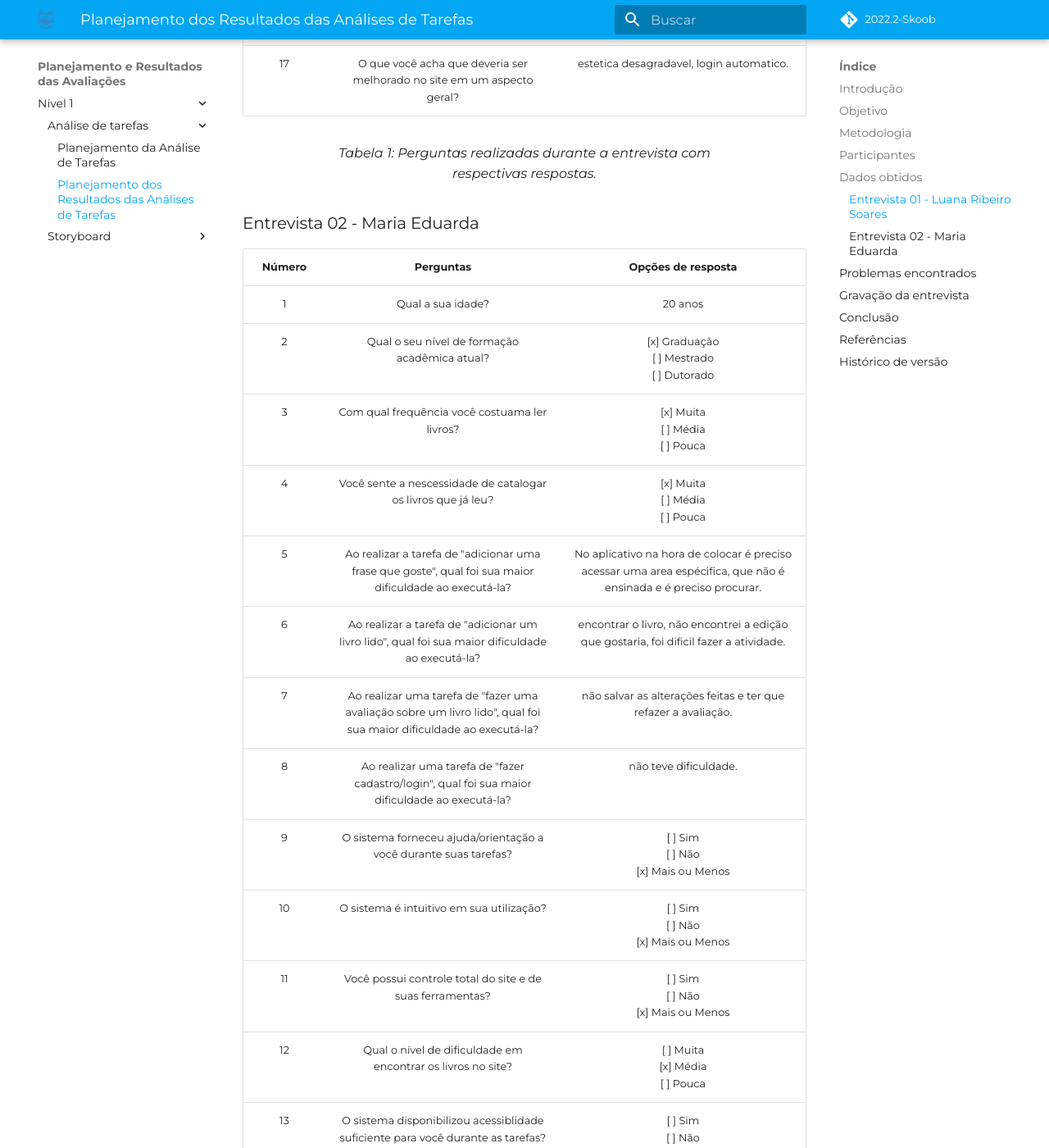
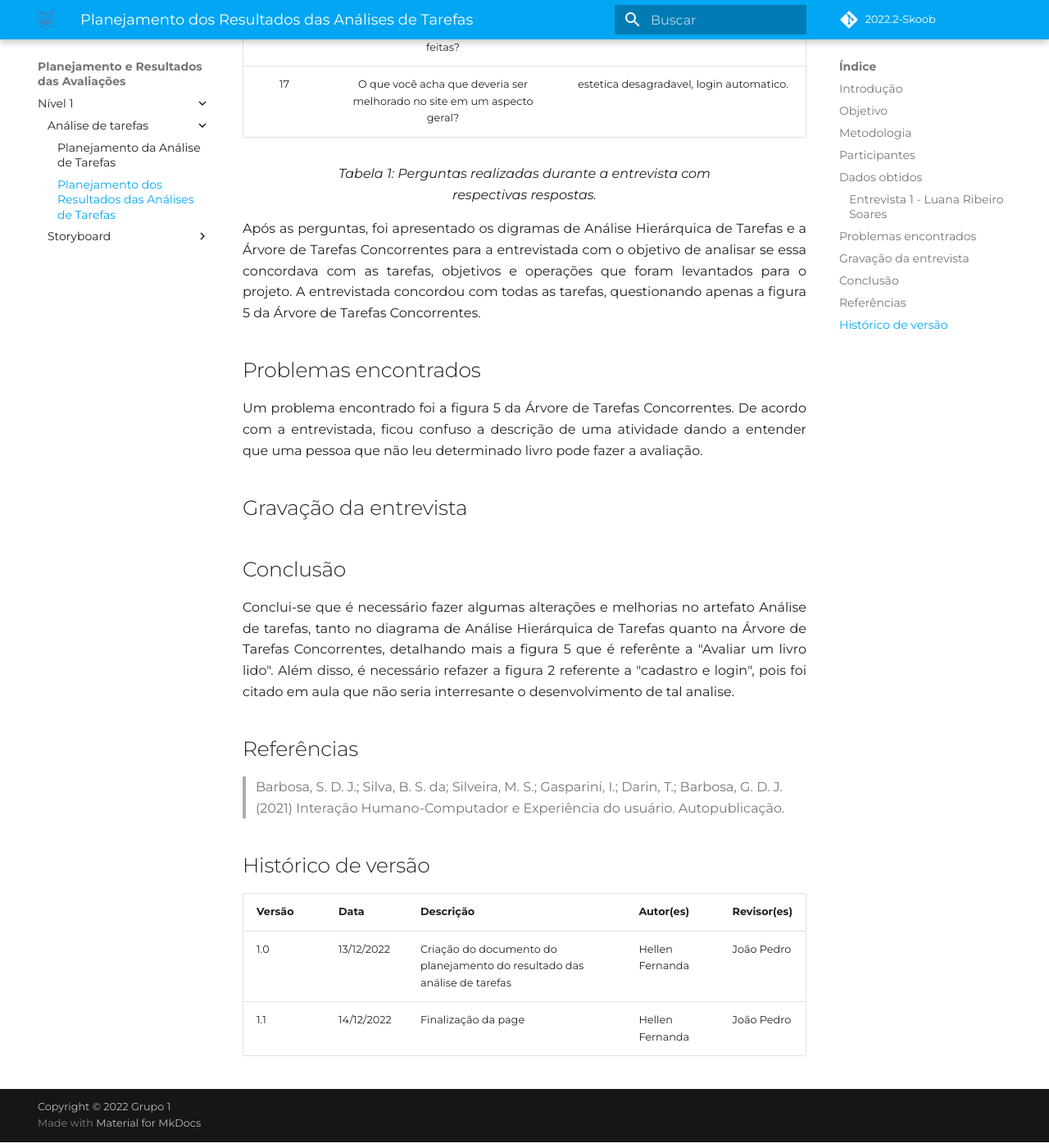
Before and after one commit to Interacao-Humano-Computador/2022.2-Skoob, an MkDocs documentation site: the page built from docs/planejamentoAnalise/planejamento-resultados-analise-tarefas.md, in a window 1280 px wide and 1400 px high, scrolled down 2664 px. Shown: the whole window at 82% size. Built offline with MkDocs 1.6.1 and Material for MkDocs 9.7.7, drawn with Linux system fonts in a browser that asks for light colours; some web fonts are replaced; comment, search, counter and statistics services are not loaded; some of the changed text lies outside the part shown.

Commit message:
finalizando

```diff
--- a/docs/planejamentoAnalise/planejamento-resultados-analise-tarefas.md
+++ b/docs/planejamentoAnalise/planejamento-resultados-analise-tarefas.md
@@ -16,13 +16,13 @@
 
 ## Participantes
 
-<p align="justify">Foi encontrada duas voluntárias, que aceitam fazer a entrevista e que se encaixasse no perfil de usuário definido anteriormente para o sistema. Cada entrevista teve apenas dois participantes, o entrevistador e o entrevistado.</p>
+<p align="justify">Foi encontrada uma voluntária, que aceitou fazer a entrevista e que se encaixasse no perfil de usuário definido anteriormente para o sistema. A entrevista teve apenas dois participantes, o entrevistador e o entrevistado. O local de realização da entrevista foi feita pessoalmente na fga e o audio da entrevista foi gravado.</p>
 
 ## Dados obtidos
 
-<p align="justify">Os dados obtidos nas entrevista foram transcritos para a tabela 1 e 2.</p>
+<p align="justify">Os dados obtidos na entrevista foram transcritos para a tabela 1.</p>
 
-### Entrevista 01 - Luana Ribeiro Soares
+### Entrevista 1 - Luana Ribeiro Soares
 
 | Número |                                                     Perguntas                                                      |                                                     Opções de resposta                                                      |
 | :----: | :----------------------------------------------------------------------------------------------------------------: | :-------------------------------------------------------------------------------------------------------------------------: |
@@ -48,41 +48,17 @@
     Tabela 1: Perguntas realizadas durante a entrevista com respectivas respostas.
 </figcaption>
 
-### Entrevista 02 - Maria Eduarda
-
-| Número |                                                     Perguntas                                                      |                                                     Opções de resposta                                                      |
-| :----: | :----------------------------------------------------------------------------------------------------------------: | :-------------------------------------------------------------------------------------------------------------------------: |
-|   1    |                                                 Qual a sua idade?                                                  |                                                           20 anos                                                           |
-|   2    |                                   Qual o seu nível de formação acadêmica atual?                                    |                                     [x] Graduação </br> [ ] Mestrado </br>[ ] Dutorado                                      |
-|   3    |                                   Com qual frequência você costuama ler livros?                                    |                                          [x] Muita </br> [ ] Média </br>[ ] Pouca                                           |
-|   4    |                            Você sente a nescessidade de catalogar os livros que já leu?                            |                                          [x] Muita </br> [ ] Média </br>[ ] Pouca                                           |
-|   5    |       Ao realizar a tarefa de "adicionar uma frase que goste", qual foi sua maior dificuldade ao executá-la?       |      No aplicativo na hora de colocar é preciso acessar uma area espécifica, que não é ensinada e é preciso procurar.       |
-|   6    |          Ao realizar a tarefa de "adicionar um livro lido", qual foi sua maior dificuldade ao executá-la?          |                   encontrar o livro, não encontrei a edição que gostaria, foi dificil fazer a atividade.                    |
-|   7    | Ao realizar uma tarefa de "fazer uma avaliação sobre um livro lido", qual foi sua maior dificuldade ao executá-la? |                               não salvar as alterações feitas e ter que refazer a avaliação.                                |
-|   8    |          Ao realizar uma tarefa de "fazer cadastro/login", qual foi sua maior dificuldade ao executá-la?           |                                                    não teve dificuldade.                                                    |
-|   9    |                          O sistema forneceu ajuda/orientação a você durante suas tarefas?                          |                                        [ ] Sim </br> [ ] Não </br>[x] Mais ou Menos                                         |
-|   10   |                                      O sistema é intuitivo em sua utilização?                                      |                                        [ ] Sim </br> [ ] Não </br>[x] Mais ou Menos                                         |
-|   11   |                             Você possui controle total do site e de suas ferramentas?                              |                                        [ ] Sim </br> [ ] Não </br>[x] Mais ou Menos                                         |
-|   12   |                            Qual o nível de dificuldade em encontrar os livros no site?                             |                                          [ ] Muita </br> [x] Média </br>[ ] Pouca                                           |
-|   13   |                  O sistema disponibilizou acessiblidade suficiente para você durante as tarefas?                   |                                        [ ] Sim </br> [ ] Não </br>[ ] Mais ou Menos                                         |
-|   14   |                                      Quais as piores características do site?                                      |                       trava um pouco ao escrever sobre os livros e ai é preciso refazer a atividade.                        |
-|   15   |                                     Quais as melhores características do site?                                     | poder compartilhar a parte do livro que esta e poder comentar isso com outras pessoas que tambem estão lendo o mesmo livro. |
-|   16   |                  O que você acha que deveria ser melhorado no site em relação as tarefas feitas?                   |                                      abranger mais livros, o site ser mais intuitivo.                                       |
-|   17   |                       O que você acha que deveria ser melhorado no site em um aspecto geral?                       |                                          estetica desagradavel, login automatico.                                           |
-
-<figcaption align='center'>
-    Tabela 2: Perguntas realizadas durante a entrevista com respectivas respostas.
-</figcaption>
+<p align="justify">Após as perguntas, foi apresentado os digramas de Análise Hierárquica de Tarefas e a Árvore de Tarefas Concorrentes para a entrevistada com o objetivo de analisar se essa concordava com as tarefas, objetivos e operações que foram levantados para o projeto. A entrevistada concordou com todas as tarefas, questionando apenas a figura 5 da Árvore de Tarefas Concorrentes.</p>
 
 ## Problemas encontrados
 
-<p align="justify"></p>
+<p align="justify">Um problema encontrado foi a figura 5 da Árvore de Tarefas Concorrentes. De acordo com a entrevistada, ficou confuso a descrição de uma atividade dando a entender que uma pessoa que não leu determinado livro pode fazer a avaliação.</p>
 
 ## Gravação da entrevista
 
 ## Conclusão
 
-<p align="justify"></p>
+<p align="justify">Conclui-se que é necessário fazer algumas alterações e melhorias no artefato Análise de tarefas, tanto no diagrama de Análise Hierárquica de Tarefas quanto na Árvore de Tarefas Concorrentes, detalhando mais a figura 5 que é referênte a "Avaliar um livro lido". Além disso, é necessário refazer a figura 2 referente a "cadastro e login", pois foi citado em aula que não seria interresante o desenvolvimento de tal analise.</p>
 
 ## Referências
 
@@ -93,3 +69,4 @@
 | Versão | Data       | Descrição                                                                | Autor(es)       | Revisor(es) |
 | ------ | ---------- | ------------------------------------------------------------------------ | --------------- | ----------- |
 | 1.0    | 13/12/2022 | Criação do documento do planejamento do resultado das análise de tarefas | Hellen Fernanda | João Pedro  |
+| 1.1    | 14/12/2022 | Finalização da page                                                      | Hellen Fernanda | João Pedro  |
```
